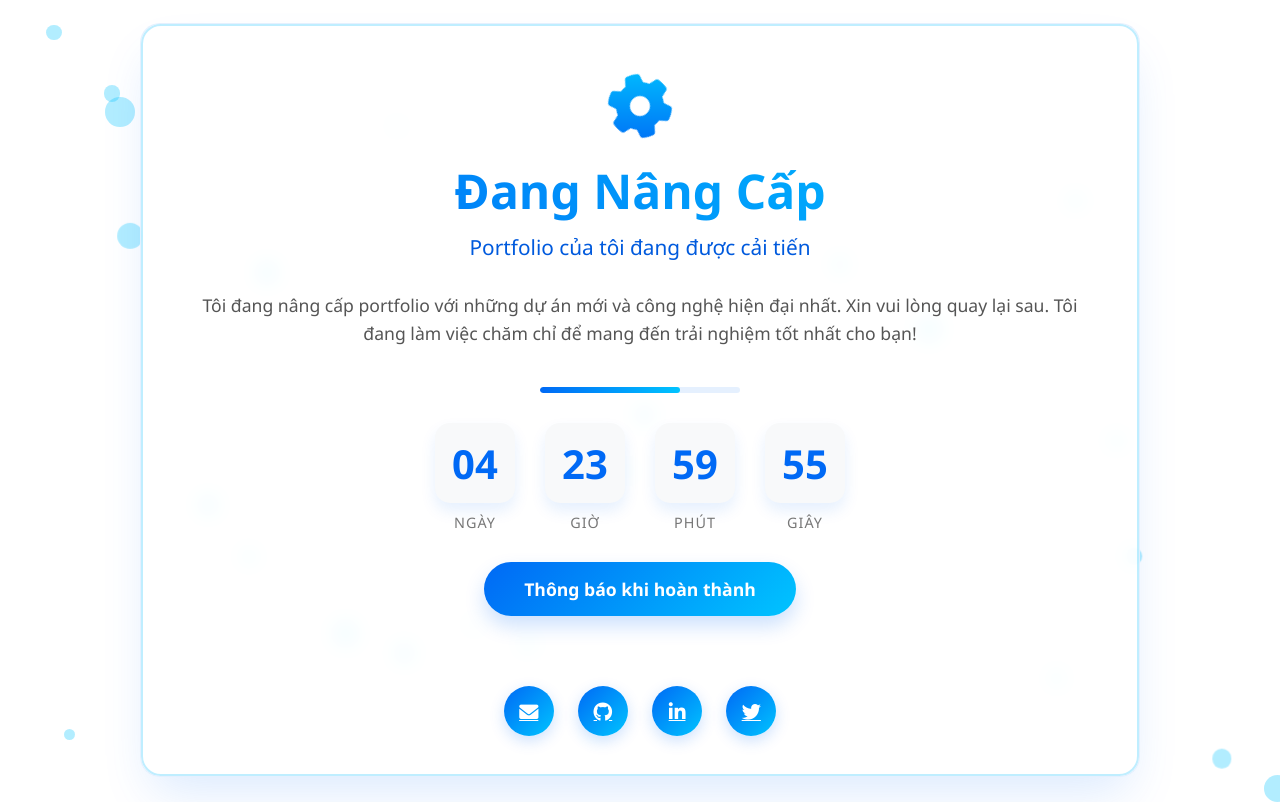
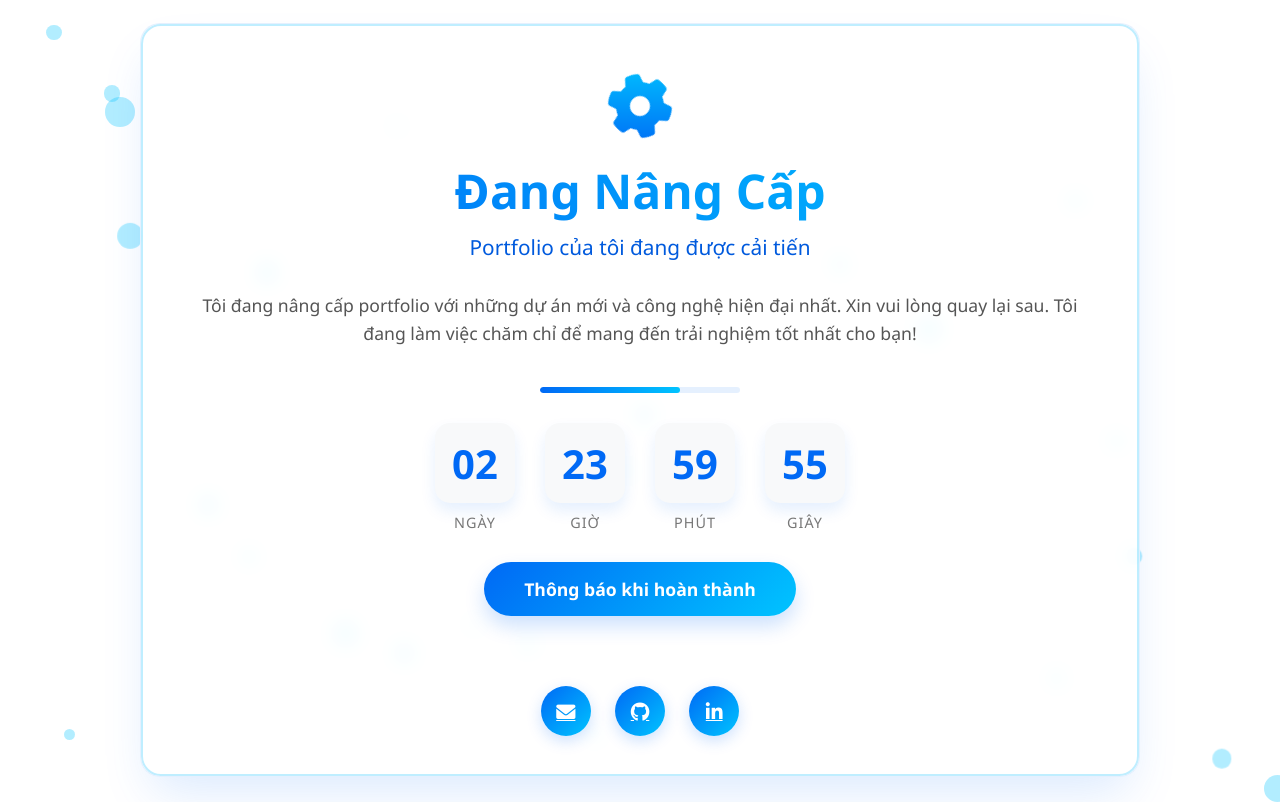
Before and after one commit to ltiuKa/Profile_NMThang, a plain HTML site: page maintenance.html in a window 1280 px wide. Drawn offline with Linux system fonts and the light colour scheme.

Commit message:
update bao tri portfolio!

```diff
--- a/maintenance.html
+++ b/maintenance.html
@@ -472,10 +472,9 @@
         <button class="cta" id="notify-btn">Thông báo khi hoàn thành</button>
 
         <div class="social-links">
-            <a href="#" aria-label="Email"><i class="fas fa-envelope"></i></a>
-            <a href="#" aria-label="Github"><i class="fab fa-github"></i></a>
-            <a href="#" aria-label="LinkedIn"><i class="fab fa-linkedin-in"></i></a>
-            <a href="#" aria-label="Twitter"><i class="fab fa-twitter"></i></a>
+            <a href="mailto:anhbao88thang@gmail.com" aria-label="Email"><i class="fas fa-envelope"></i></a>
+            <a href="https://github.com/ltiuKa" aria-label="Github"><i class="fab fa-github"></i></a>
+            <a href="https://www.linkedin.com/in/nmthắng" aria-label="LinkedIn"><i class="fab fa-linkedin-in"></i></a>
         </div>
     </div>
 
@@ -554,7 +553,7 @@
         function startCountdown() {
             // Đặt ngày kết thúc (5 ngày từ thời điểm hiện tại)
             const endDate = new Date();
-            endDate.setDate(endDate.getDate() + 5);
+            endDate.setDate(endDate.getDate() + 3);
 
             function updateCountdown() {
                 const now = new Date();
```
